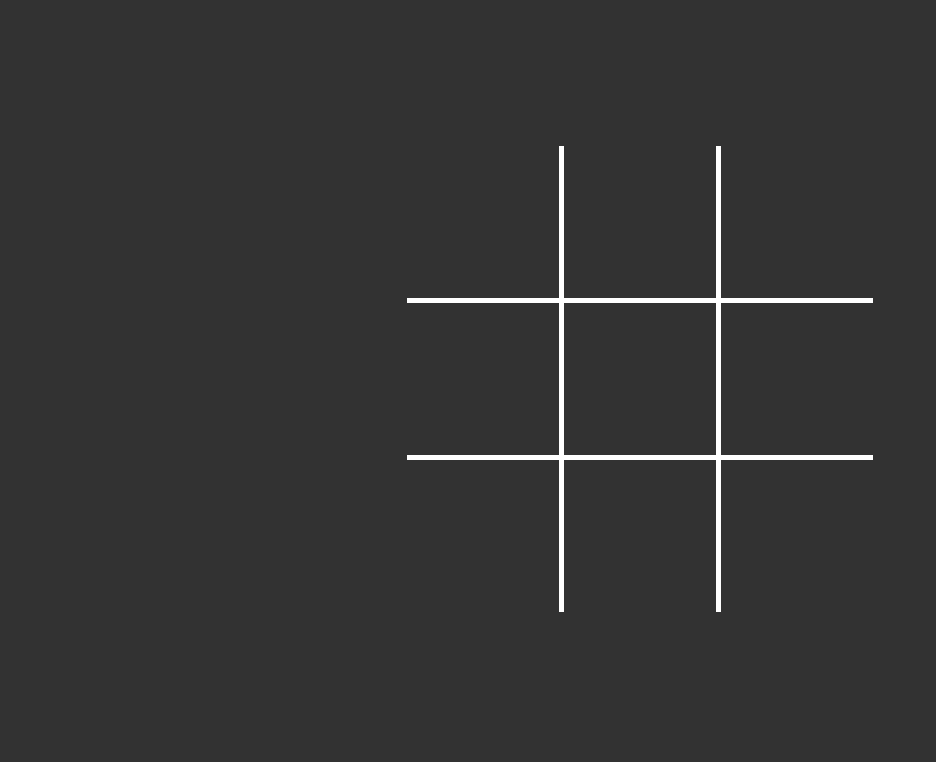
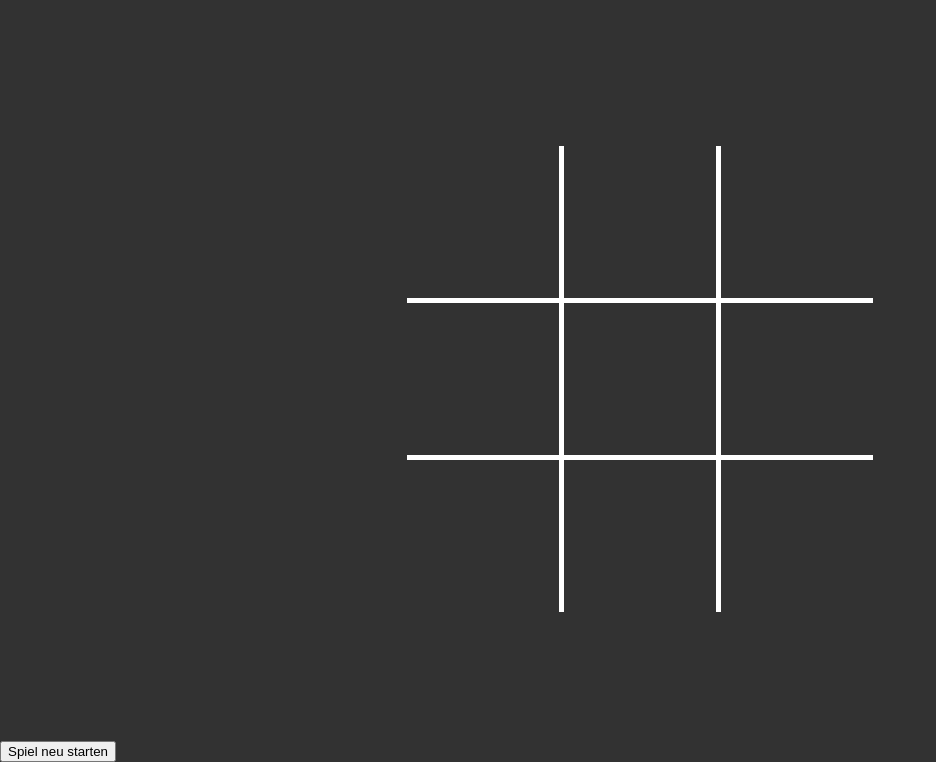
Before and after one commit to Kevin-Developer-B/tic-tac-toe, a plain HTML site: page index.html in a window 1280 px wide. Shown: the part 67-829 px from the top of the page, without its empty margins (0-936 px from the left). Before the commit the page ends 806 px from the top, so only its background shows below. Drawn offline with Linux system fonts and the light colour scheme.

Commit message:
restart button

```diff
--- a/index.html
+++ b/index.html
@@ -17,5 +17,8 @@
 
 
     <script src="script.js"></script>
+
+
+    <button>Spiel neu starten</button>
 </body>
 </html>
```
